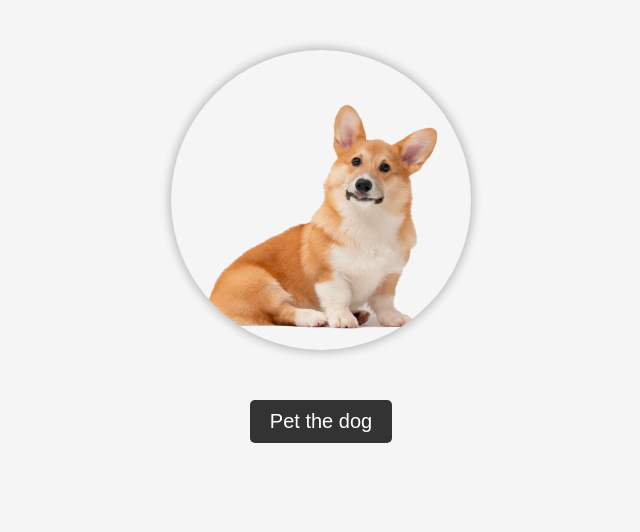
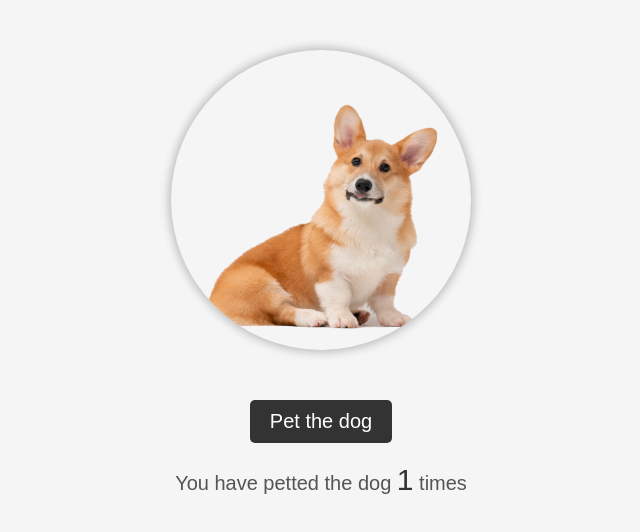
Before and after one commit to OblivionGhoul/DogPetter, a plain HTML site: page index.html in a window 1280 px wide. Both pictures are taken after a click on the button "Pet the dog". Shown: the whole page, without its empty margins (319-959 px from the left). Drawn offline with Linux system fonts and the light colour scheme.

Commit message:
Added Pet Counter

```diff
--- a/index.html
+++ b/index.html
@@ -7,17 +7,20 @@
     <meta name="viewport" content="width=device-width, initial-scale=1.0">
     <title>Dog Petter</title>
 </head>
+<script>
+    var count = 0;
 
-<script>
     function pet() {
         var dog = document.getElementById("dog");
         dog.style.transform = "translateY(-20px)";
         setTimeout(function () {
             dog.style.transform = "translateY(0)";
         }, 100);
+
+        count++;
+        document.getElementById("count").textContent = count;
     }
 </script>
-
 <style>
     body {
         background-color: #f5f5f5;
@@ -61,11 +64,19 @@
     button:hover {
         background-color: #555;
     }
+
+    #count {
+        text-align: center;
+        font-size: 30px;
+        color: #333;
+        margin-top: 20px;
+    }
 </style>
 
 <body>
     <img src="dog.png" alt="Virtual dog" id="dog" height="300px" width="300px">
     <button onclick="pet()">Pet the dog</button>
+    <p>You have petted the dog <span id="count">0</span> times</p>
 </body>
 
 </html>
```
